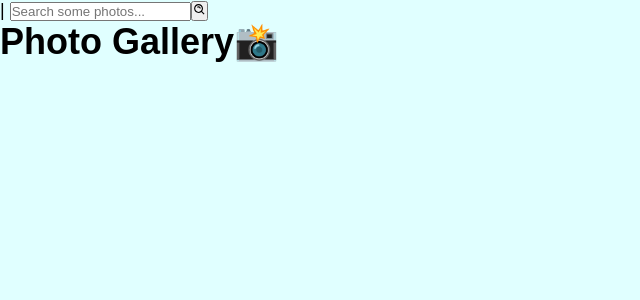
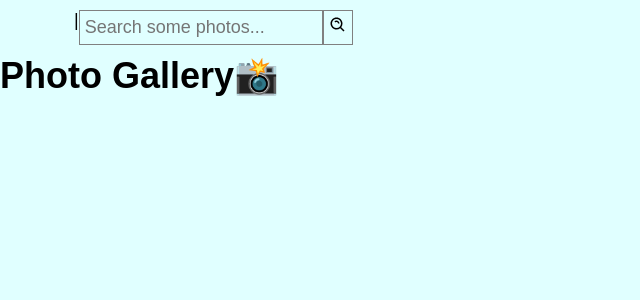
Before and after one commit to Carla1Z/photo-gallery, a React (Create React App) app in the folder client/: page / in a window 1280 px wide. Shown: the top 300 px of the page, without its empty margins (0-640 px from the left). Built offline with nearby package versions, Linux system fonts and the light colour scheme.

Commit message:
styles searchbar

```diff
--- a/client/src/components/SearchBar/index.jsx
+++ b/client/src/components/SearchBar/index.jsx
@@ -1,5 +1,6 @@
 import React, { useState } from "react";
 import { BiSearchAlt } from "react-icons/bi";
+import styles from "./styles.module.css";
 
 export const SearchBar = () => {
   const [search, setSearch] = useState("");
@@ -7,11 +8,11 @@ export const SearchBar = () => {
   const handleSubmit = (e) => {
     e.preventDefault();
     const value = e.target.input.value;
-    setSearch(value)
+    setSearch(value);
   };
 
   return (
-    <form onSubmit={handleSubmit}>
+    <form onSubmit={handleSubmit} className={styles.form}>
       | <input type="text" placeholder="Search some photos..." name="input" />
       <button type="submit">
         <BiSearchAlt />
--- /dev/null
+++ b/client/src/components/SearchBar/styles.module.css
@@ -0,0 +1,14 @@
+.form {
+  display: flex;
+  width: 90%;
+  margin: 0 auto;
+  padding: 10px;
+}
+
+.form button,
+.form input {
+  font-size: 1.8rem;
+  border: 1px solid gray;
+  padding: 5px;
+  background: transparent;
+}
```
